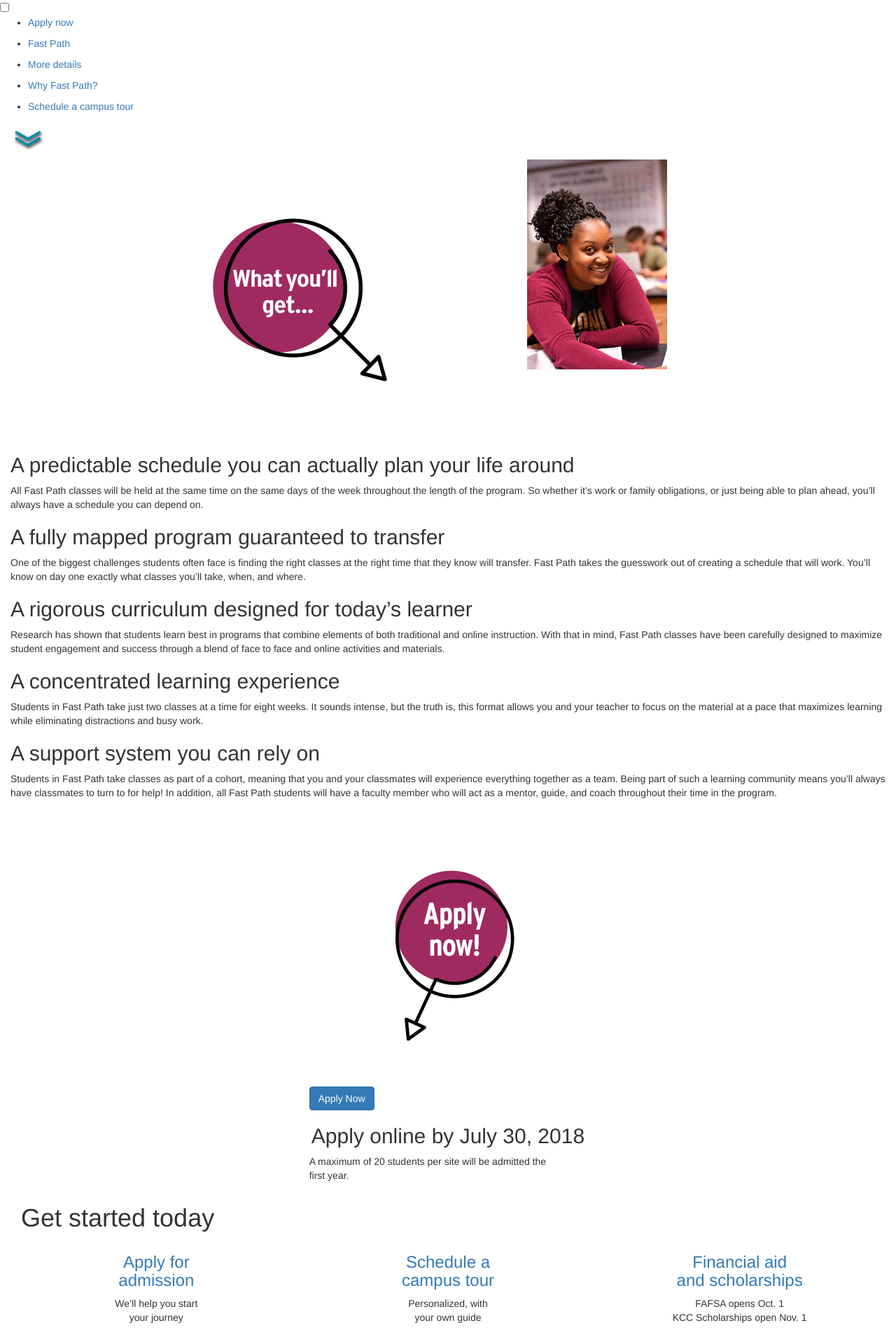
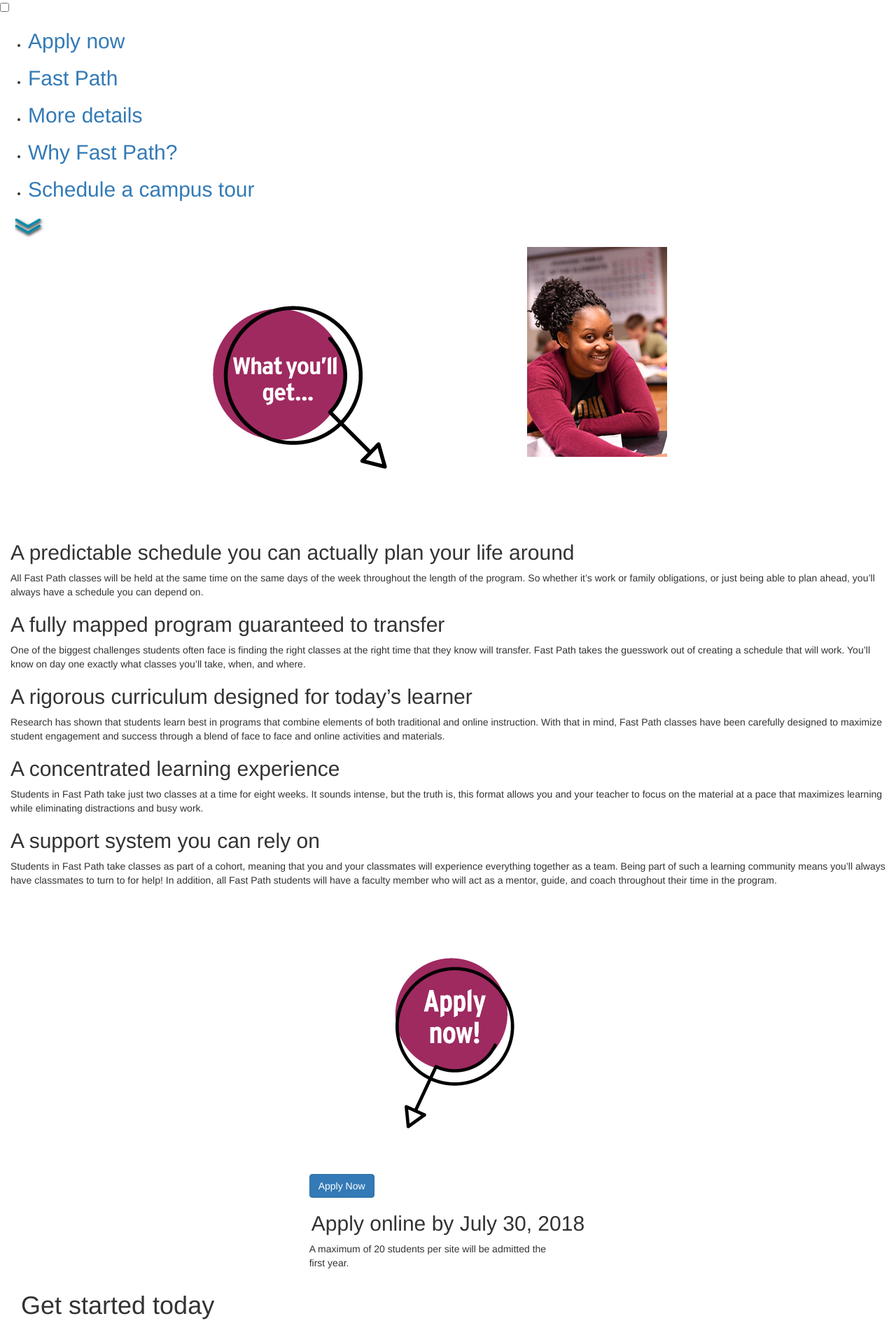
Before and after one commit to wdzajicek/jekyll-kcc-fastpath_img-zoom, a Jekyll site: the page built from why-fastpath.md, in a window 1280 px wide. Shown: the top 1901 px of the page at 70% size. Built offline with Jekyll 4.4.1, drawn with Linux system fonts in a browser that asks for light colours; nearby versions of some CDN libraries.

Commit message:
Wrap menu link text in h2 tags with menu-h2 class to resolve html validation issue

```diff
--- a/_includes/navmenu.html
+++ b/_includes/navmenu.html
@@ -11,35 +11,35 @@
         <li>
           <p class="full-nav-p">
             <a class="full-nav-a" href="http://apply.kcc.edu" target="_blank" rel="noopener">
-              <span class="full-nav-hltd">Apply now</span>
+              <h2 class="menu-h2"><span class="full-nav-hltd">Apply now</span></h2>
             </a>
           </p>
         </li>
         <li>
           <p class="full-nav-p">
             <a class="full-nav-a" href="http://fastpath.kcc.edu">
-              <span class="full-nav-hltd">Fast Path</span>
+              <h2 class="menu-h2"><span class="full-nav-hltd">Fast Path</span></h2>
             </a>
           </p>
         </li>
         <li>
           <p class="full-nav-p">
             <a class="full-nav-a" href="details.html">
-              <span class="full-nav-hltd">More details</span>
+              <h2 class="menu-h2"><span class="full-nav-hltd">More details</span></h2>
             </a>
           </p>
         </li>
         <li>
           <p class="full-nav-p">
             <a class="full-nav-a" href="why-fastpath.html">
-              <span class="full-nav-hltd">Why Fast Path?</span>
+              <h2 class="menu-h2"><span class="full-nav-hltd">Why Fast Path?</span></h2>
             </a>
           </p>
         </li>
         <li>
           <p class="full-nav-p">
             <a class="full-nav-a" href="http://www.kcc.edu/future/start/Pages/vip.aspx" target="_blank" rel="noopener">
-              <span class="full-nav-hltd">Schedule a campus tour</span>
+              <h2 class="menu-h2"><span class="full-nav-hltd">Schedule a campus tour</span></h2>
             </a>
           </p>
         </li>
```
